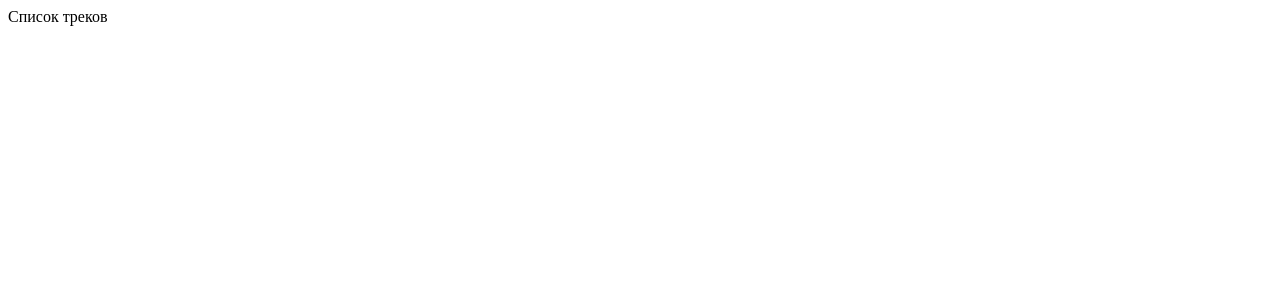
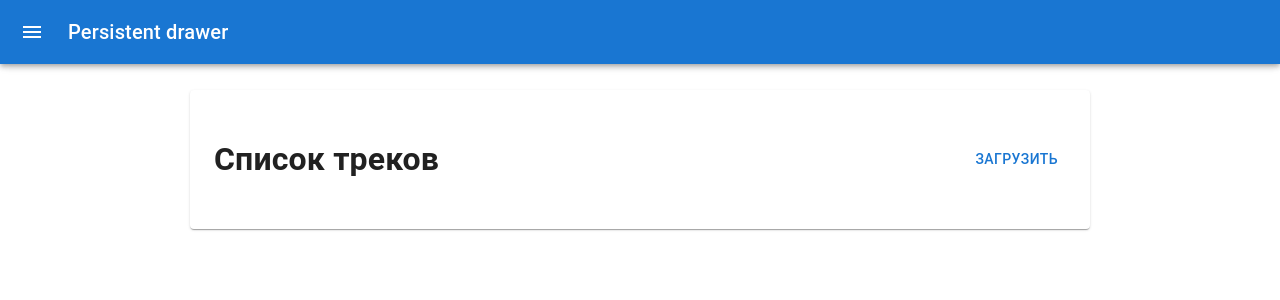
Before and after one commit to scorn-da/music-project, a Next.js app in the folder client/: page /tracks in a window 1280 px wide. Shown: the top 300 px of the page. Built offline with nearby package versions, Linux system fonts and the light colour scheme.

Commit message:
feat(code, ui): added a tracks page content

```diff
--- a/client/pages/tracks/index.tsx
+++ b/client/pages/tracks/index.tsx
@@ -1,10 +1,32 @@
 import React from 'react';
+import MainLayout from '../../layouts/MainLayout';
+import { Box, Button, Card, Grid } from '@mui/material';
+import { useRouter } from 'next/router';
+import { ITrack } from '../../types/track';
 
 const Index = () => {
+  const router = useRouter();
+  const tracks: ITrack[] = [
+    {_id: '1', name: 'Трек 1', artist: 'Исполнитель 1', listened: 0, picture: '', audio: '', text: '', comments: []},
+    {_id: '2', name: 'Трек 2', artist: 'Исполнитель 2', listened: 0, picture: '', audio: '', text: '', comments: []},
+    {_id: '3', name: 'Трек 3', artist: 'Исполнитель 3', listened: 0, picture: '', audio: '', text: '', comments: []},
+  ];
+
   return (
-    <div>
-      Список треков
-    </div>
+    <MainLayout>
+      <Grid container justifyContent='center'>
+        <Card style={{width: '900px'}}>
+          <Box p={3}>
+            <Grid container justifyContent='space-between'>
+              <h1>Список треков</h1>
+              <Button onClick={() => router.push('/tracks/create')}>
+                Загрузить
+              </Button>
+            </Grid>
+          </Box>
+        </Card>
+      </Grid>
+    </MainLayout>
   );
 };
 
```
